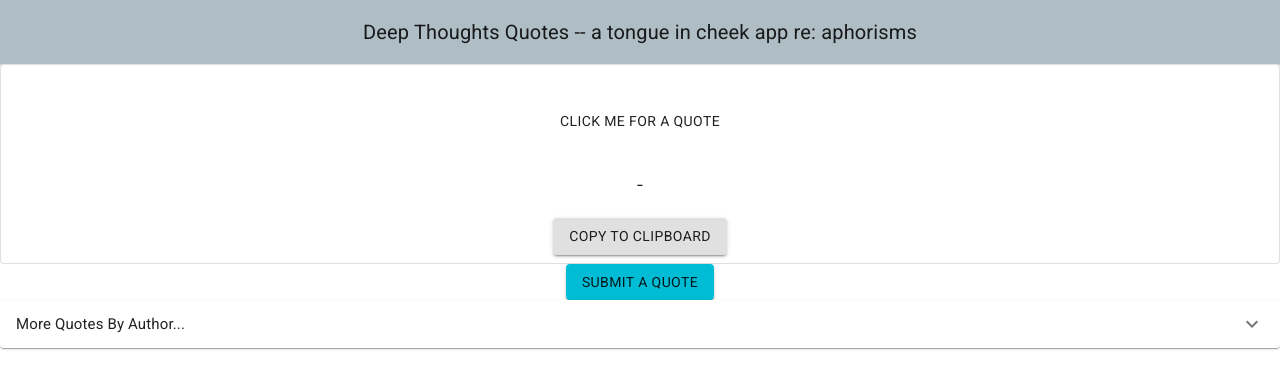
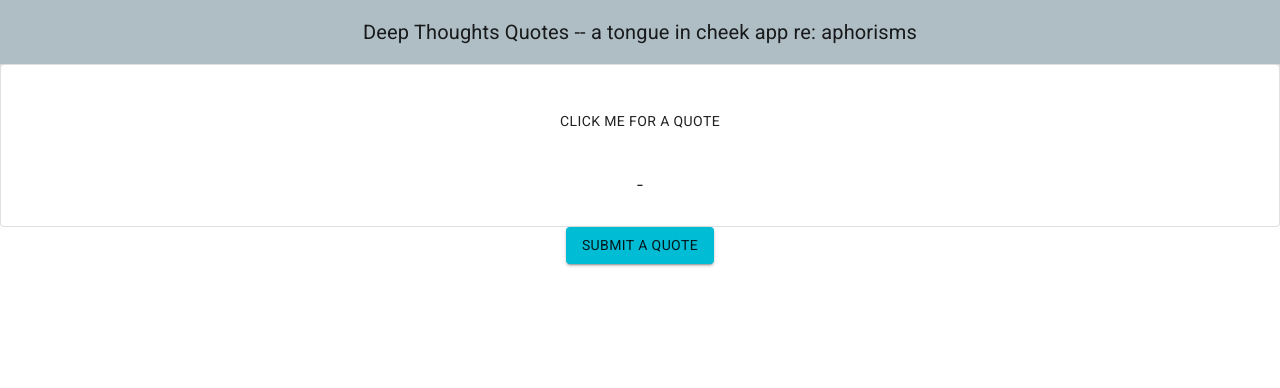
Before and after one commit to MichaelBurak/deep-thoughts-refactor, a React (Create React App) app: page / in a window 1280 px wide. Shown: the top 388 px of the page. Built offline with nearby package versions, Linux system fonts and the light colour scheme.

Commit message:
removing ui elements for mvp

```diff
--- a/src/App.js
+++ b/src/App.js
@@ -5,7 +5,7 @@ import { ThemeProvider } from '@material-ui/styles';
 import QuoteAppBar from './components/presentational/QuoteAppBar';
 import DisplayedQuote from './components/quoteDisplays/DisplayedQuote';
 import SubmissionFormContainer from './components/forms/SubmissionFormContainer'
-import AuthorQuotes from './components/quoteDisplays/AuthorQuotes';
+// import AuthorQuotes from './components/quoteDisplays/AuthorQuotes';
 import SimpleSubmission from './components/forms/SimpleSubmission';
 
 const theme = createMuiTheme({
@@ -31,7 +31,7 @@ function App() {
       <DisplayedQuote/>
       {/* <SubmissionFormContainer/> */}
       <SimpleSubmission/>
-      <AuthorQuotes/>
+      {/* <AuthorQuotes/> */}
       </ThemeProvider>
     </div>
   )
--- a/src/components/quoteDisplays/DisplayedQuote.js
+++ b/src/components/quoteDisplays/DisplayedQuote.js
@@ -65,7 +65,7 @@ export default function DisplayedQuote() {
           {/* <GeneratorBtn/> */}
 
           {/* TBD: Copying to clipboard function(in old code) */}
-        <Button variant="contained" >Copy To Clipboard</Button>
+        {/* <Button variant="contained" >Copy To Clipboard</Button> */}
       </CardActions>
     </Card>
   );
```
